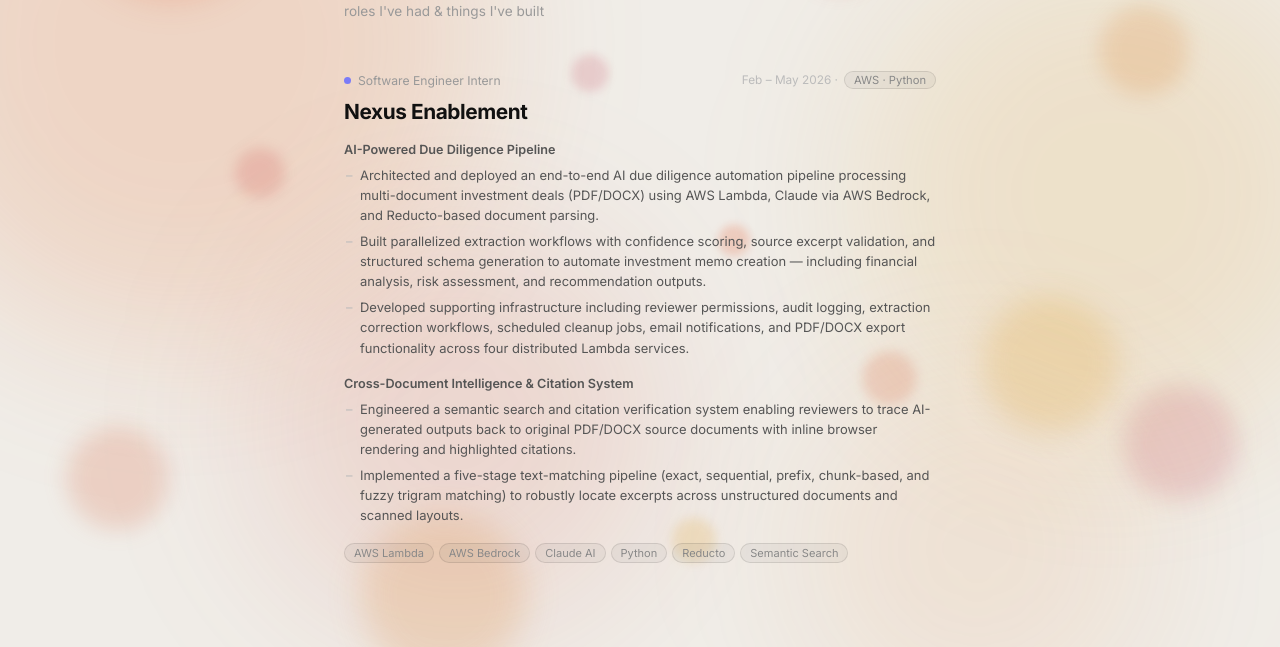
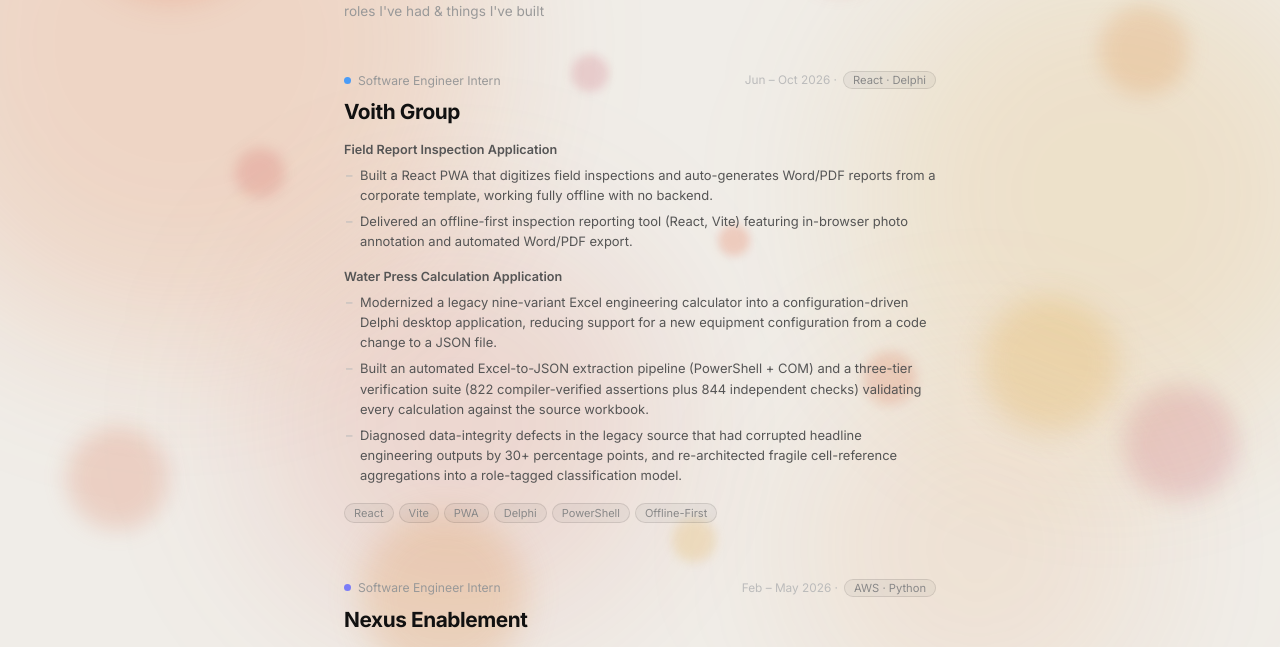
Before and after one commit to BlakeB88/Personal-Portfolio, a plain HTML site: page index.html in a window 1280 px wide. Both pictures are taken after a click on the button "experience". Shown: the part 137-784 px from the top of the page. Drawn offline with Linux system fonts and the light colour scheme.

Commit message:
Updated with internships and projects

```diff
--- a/index.html
+++ b/index.html
@@ -542,6 +542,45 @@
             <div class="exp-card">
                 <div class="card-top">
                     <div class="badge">
+                        <span class="dot" style="background:#4a9cf7;"></span>
+                        Software Engineer Intern
+                    </div>
+                    <div class="year-chip">
+                        Jun – Oct 2026 · <span class="chip">React · Delphi</span>
+                    </div>
+                </div>
+                <h3 class="exp-name">Voith Group</h3>
+
+                <div class="exp-group">
+                    <p class="exp-group-label">Field Report Inspection Application</p>
+                    <ul class="bullets">
+                        <li>Built a React PWA that digitizes field inspections and auto-generates Word/PDF reports from a corporate template, working fully offline with no backend.</li>
+                        <li>Delivered an offline-first inspection reporting tool (React, Vite) featuring in-browser photo annotation and automated Word/PDF export.</li>
+                    </ul>
+                </div>
+
+                <div class="exp-group">
+                    <p class="exp-group-label">Water Press Calculation Application</p>
+                    <ul class="bullets">
+                        <li>Modernized a legacy nine-variant Excel engineering calculator into a configuration-driven Delphi desktop application, reducing support for a new equipment configuration from a code change to a JSON file.</li>
+                        <li>Built an automated Excel-to-JSON extraction pipeline (PowerShell + COM) and a three-tier verification suite (822 compiler-verified assertions plus 844 independent checks) validating every calculation against the source workbook.</li>
+                        <li>Diagnosed data-integrity defects in the legacy source that had corrupted headline engineering outputs by 30+ percentage points, and re-architected fragile cell-reference aggregations into a role-tagged classification model.</li>
+                    </ul>
+                </div>
+
+                <div class="tags">
+                    <span class="tag">React</span>
+                    <span class="tag">Vite</span>
+                    <span class="tag">PWA</span>
+                    <span class="tag">Delphi</span>
+                    <span class="tag">PowerShell</span>
+                    <span class="tag">Offline-First</span>
+                </div>
+            </div>
+
+            <div class="exp-card">
+                <div class="card-top">
+                    <div class="badge">
                         <span class="dot" style="background:#7b7cf7;"></span>
                         Software Engineer Intern
                     </div>
@@ -590,6 +629,24 @@
 
             <h2 class="page-title">Projects</h2>
             <p class="page-sub">things I've built</p>
+
+            <div class="proj-card">
+                <div class="card-top">
+                    <div class="badge">
+                        <span class="dot" style="background:#4abf8a;"></span>
+                        Full-Stack Developer
+                    </div>
+                    <div class="year-chip">2025 · <span class="chip">Mobile</span></div>
+                </div>
+                <h3 class="proj-name">Community Transportation App</h3>
+                <p class="proj-desc">Collaborated with a team of 4 and a non-profit organization (Peoplestown Atlanta) to design a mobile application connecting residents with local community transportation services. Identified community needs through stakeholder engagement, ensuring accessibility, usability, and long-term sustainability. Incorporated user feedback into practical app features to reduce mobility barriers and strengthen local resource access.</p>
+                <div class="tags">
+                    <span class="tag">Mobile</span>
+                    <span class="tag">Non-Profit</span>
+                    <span class="tag">UX Design</span>
+                    <span class="tag">Community Impact</span>
+                </div>
+            </div>
 
             <div class="proj-card">
                 <div class="card-top">
```
